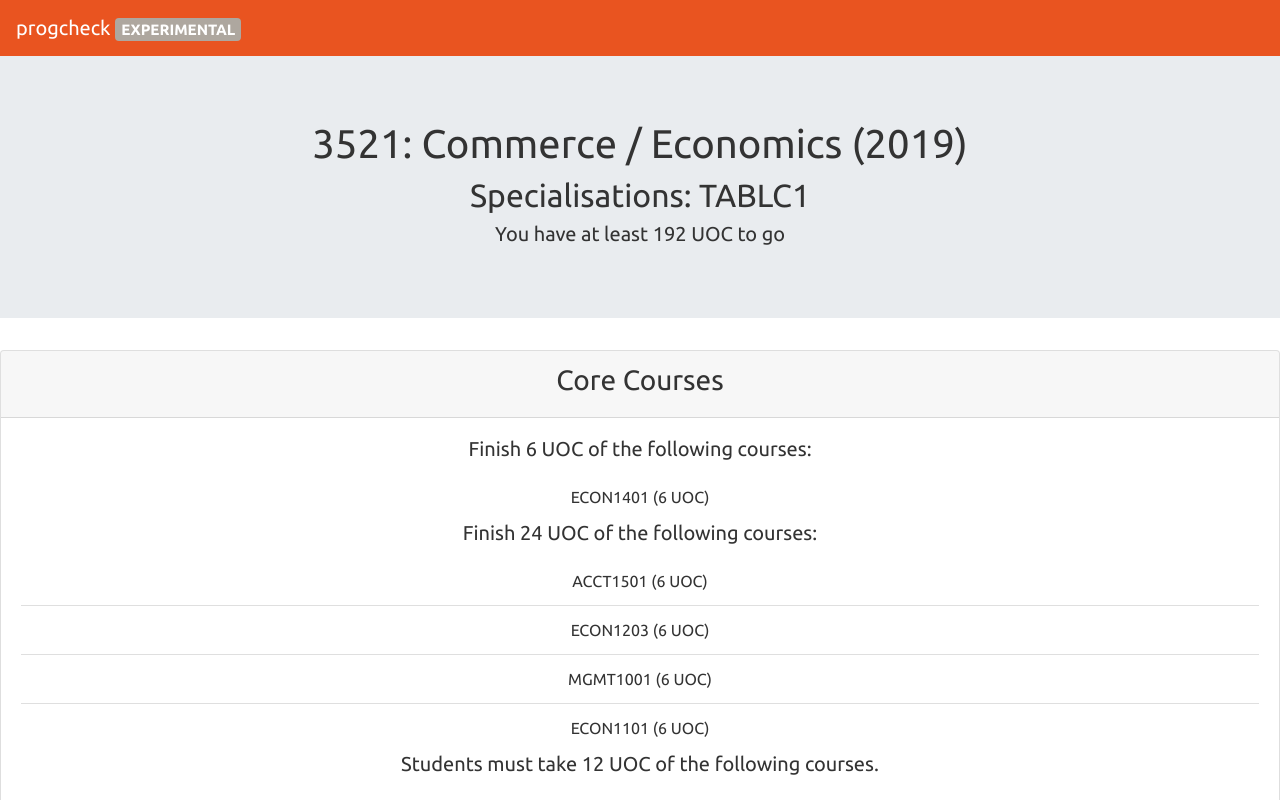
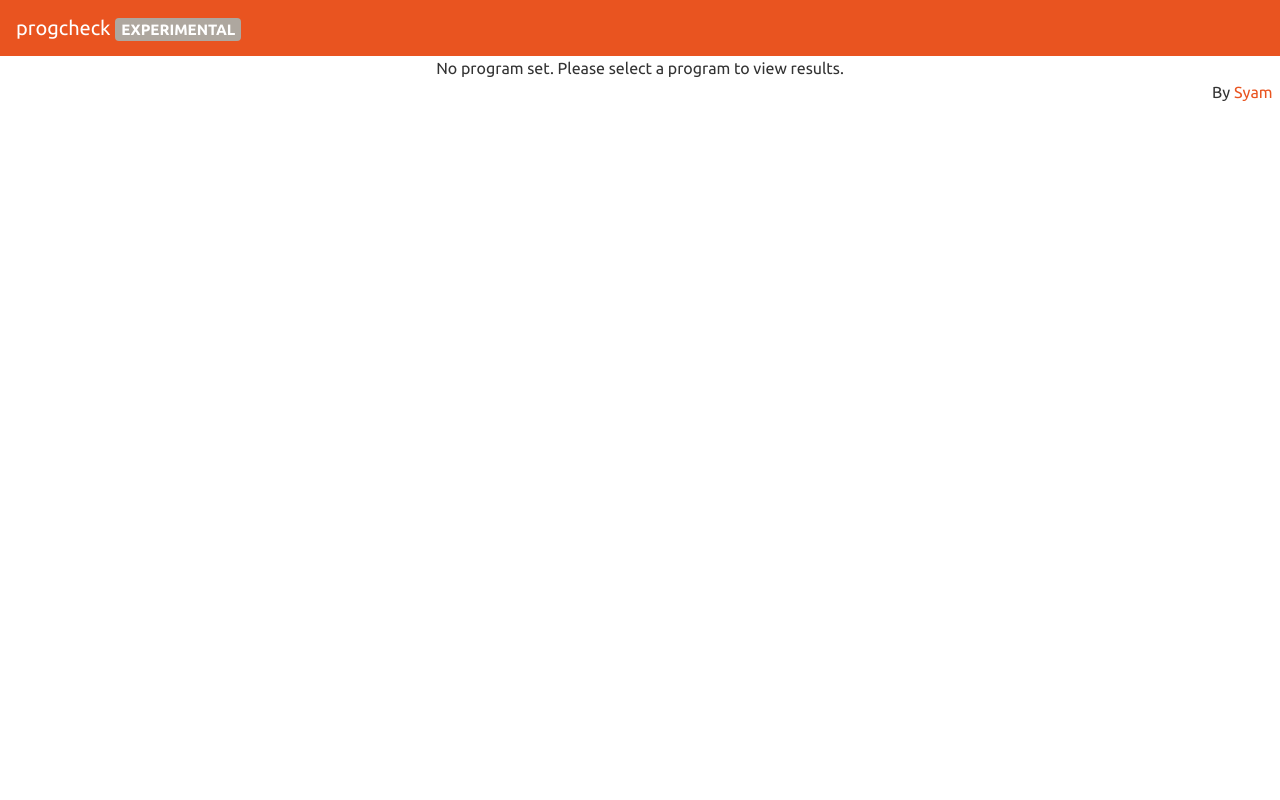
Before and after one commit to Siyer2/progression-check-frontend, a React (Vite) app: page /results in a window 1280 px wide. Shown: the top 800 px of the page. Built offline with nearby package versions, Linux system fonts and the light colour scheme.

Commit message:
Fixed bug showing large course lists

```diff
--- a/src/components/Inputs.jsx
+++ b/src/components/Inputs.jsx
@@ -74,10 +74,10 @@ function Inputs(props) {
     function Specialialisations() {
         return (
             <>
-                {selectedProgram && selectedProgram.item.Item.majors && SpecificSpecialisation('Majors', selectedProgram.item.Item.majors.L)}
-                {selectedProgram && selectedProgram.item.Item.minors && SpecificSpecialisation('Minors', selectedProgram.item.Item.minors.L)}
-                {selectedProgram && selectedProgram.item.Item.honours && SpecificSpecialisation('Honours', selectedProgram.item.Item.honours.L)}
-                {selectedProgram && selectedProgram.item.Item.specialisations && SpecificSpecialisation('Specialisations', selectedProgram.item.Item.specialisations.L)}
+                {selectedProgram && selectedProgram.item && selectedProgram.item.Item.majors && SpecificSpecialisation('Majors', selectedProgram.item.Item.majors.L)}
+                {selectedProgram && selectedProgram.item && selectedProgram.item.Item.minors && SpecificSpecialisation('Minors', selectedProgram.item.Item.minors.L)}
+                {selectedProgram && selectedProgram.item && selectedProgram.item.Item.honours && SpecificSpecialisation('Honours', selectedProgram.item.Item.honours.L)}
+                {selectedProgram && selectedProgram.item && selectedProgram.item.Item.specialisations && SpecificSpecialisation('Specialisations', selectedProgram.item.Item.specialisations.L)}
             </>
         )
     }
--- a/src/components/Outputs.jsx
+++ b/src/components/Outputs.jsx
@@ -10,7 +10,6 @@ import Rules from './ruleParsers/Rules';
 import fakeRequirements from '../fakeRequirements.json';
 
 function DisplayRules(props) {
-    console.log("Reqs", props.requirements);
     return (
         <Accordion defaultActiveKey="0">
             {props.requirements.coreCourses && props.requirements.coreCourses.length && <Rules ruleName="Core Courses" requirements={props.requirements.coreCourses} eventKey={"0"} />}
@@ -27,18 +26,19 @@ function DisplayRules(props) {
 
 function Outputs(props) {
     // TODO: CHANGE fakeRequirements to props.requirements
+    console.log("props", props);
     return (
         <>
             <Jumbotron fluid>
                 <Container>
-                    <h1>{`${fakeRequirements.code}: ${fakeRequirements.title} (${fakeRequirements.implementation_year})`}</h1>
-                    {fakeRequirements.specialisations && fakeRequirements.specialisations.length && <h2>Specialisations: {fakeRequirements.specialisations.join(', ')}</h2>}
+                    <h1>{`${props.requirements.code}: ${props.requirements.title} (${props.requirements.implementation_year})`}</h1>
+                    {props.requirements.specialisations && props.requirements.specialisations.length && <h2>Specialisations: {props.requirements.specialisations.join(', ')}</h2>}
                 </Container>
                 <h5>
-                    You have at least {fakeRequirements.minimumUOC} UOC to go
+                    You have at least {props.requirements.minimumUOC} UOC to go
                 </h5>
             </Jumbotron>
-            <DisplayRules requirements={fakeRequirements}/>
+            <DisplayRules requirements={props.requirements}/>
         </>
     )
 }
--- a/src/components/RenderRule.jsx
+++ b/src/components/RenderRule.jsx
@@ -20,7 +20,7 @@ function RenderRule(props) {
 
     const rule = props.rule;
     // Course list and credit points exist
-    if ((rule.M.courses && rule.M.courses.L.length <= courseShowLimit) && (rule.M.credit_points && rule.M.credit_points.S) || (rule.M.credit_points_max && rule.M.credit_points_max.S)) {
+    if ((rule.M.courses && rule.M.courses.L.length <= courseShowLimit) && ((rule.M.credit_points && rule.M.credit_points.S) || (rule.M.credit_points_max && rule.M.credit_points_max.S))) {
         return (
             <div key={props.ruleName + props.index}>
                 <OverlayTrigger
@@ -34,6 +34,9 @@ function RenderRule(props) {
                 >
                     <Card.Title>
                         {
+                            rule.M.credit_points && rule.M.credit_points_max && rule.M.credit_points.S === rule.M.credit_points_max.S ?
+                                `Finish ${rule.M.credit_points.S} UOC of the following courses:`
+                                :
                                 rule.M.credit_points && rule.M.credit_points_max ?
                                     `Finish between ${rule.M.credit_points.S} and ${rule.M.credit_points_max.S} UOC of the following courses:`
                                     :
@@ -49,7 +52,7 @@ function RenderRule(props) {
                 </OverlayTrigger>
                 <ListGroup variant="flush">
                     {rule.M.courses && rule.M.courses.L.map((course, i) => {
-                        return (<ListGroup.Item key={i + course.M.code.S}>{course.M.code.S} ({course.M.credit_points.S} UOC)</ListGroup.Item>)
+                        return (<ListGroup.Item key={i + course.M.code.S}>{course.M.code.S} ({course.M.credit_points ? course.M.credit_points.S : '0'} UOC)</ListGroup.Item>)
                     })}
                 </ListGroup>
             </div >
@@ -74,7 +77,7 @@ function RenderRule(props) {
                 </OverlayTrigger>
                 <ListGroup variant="flush">
                     {rule.M.courses && rule.M.courses.L.map((course, i) => {
-                        return (<ListGroup.Item key={i + course.M.code.S}>{course.M.code.S} ({course.M.credit_points.S} UOC)</ListGroup.Item>)
+                        return (<ListGroup.Item key={i + course.M.code.S}>{course.M.code.S} ({course.M.credit_points ? course.M.credit_points.S : '0'} UOC)</ListGroup.Item>)
                     })}
                 </ListGroup>
             </div >
@@ -119,7 +122,7 @@ function RenderRule(props) {
                     <Modal.Body>
                         <ListGroup variant="flush">
                             {rule.M.courses && rule.M.courses.L.map((course, i) => {
-                                return (<ListGroup.Item key={i + course.M.code.S}>{course.M.code.S} ({course.M.credit_points.S} UOC)</ListGroup.Item>)
+                                return (<ListGroup.Item key={i + course.M.code.S}>{course.M.code.S} ({course.M.credit_points ? course.M.credit_points.S : '0'} UOC)</ListGroup.Item>)
                             })}
                         </ListGroup>
                     </Modal.Body>
@@ -133,12 +136,13 @@ function RenderRule(props) {
         )
     }
     else {
+        console.log('rule', rule);
         return (
             <div key={props.ruleName + props.index}>
                 <Card.Title>
                     {stripHtml(rule.M.description.S)}
                 </Card.Title>
-                {rule.M.url.S && <Card.Body>{rule.M.url.S}</Card.Body>}
+                {rule.M.url && !rule.M.url.NULL && <Card.Body>{rule.M.url.S}</Card.Body>}
             </div >
         )
     }
--- a/src/components/Results.jsx
+++ b/src/components/Results.jsx
@@ -5,22 +5,22 @@ import Outputs from './Outputs';
 
 function Results(props) {
     if (!props.requirements.isGettingRequirements) {
-        // console.log("FINAL", props.requirements.requirements);
+        console.log("FINAL", props.requirements.requirements);
     }
 
     return (
-        <Outputs />
-        // !props.requirements.isGettingRequirements && !props.requirements.requirements.code ?  <NoSetProgram />
-        // :
-        // <>
-        //     {props.requirements.isGettingRequirements ?
-        //         <div className="spinner-border" role="status">
-        //             <span className="sr-only">Loading...</span>
-        //         </div>
-        //             :
-        //             <Outputs requirements={props.requirements.requirements}/>
-        //     }
-        // </>
+        // <Outputs />
+        !props.requirements.isGettingRequirements && !props.requirements.requirements.code ?  <NoSetProgram />
+        :
+        <>
+            {props.requirements.isGettingRequirements ?
+                <div className="spinner-border" role="status">
+                    <span className="sr-only">Loading...</span>
+                </div>
+                    :
+                    <Outputs requirements={props.requirements.requirements}/>
+            }
+        </>
 
     )
 }
```
Lines whose indentation alone changed are shown as unchanged.
